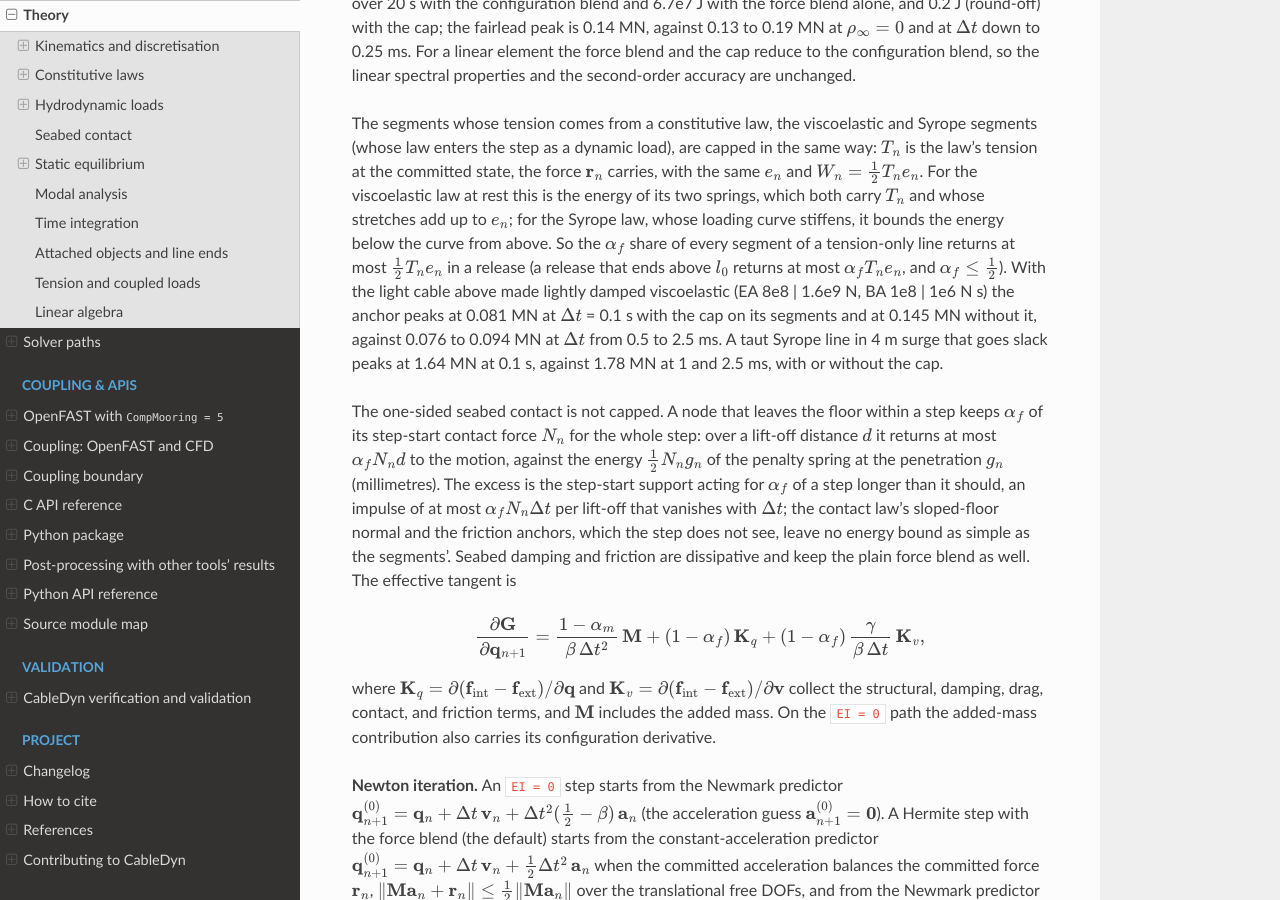
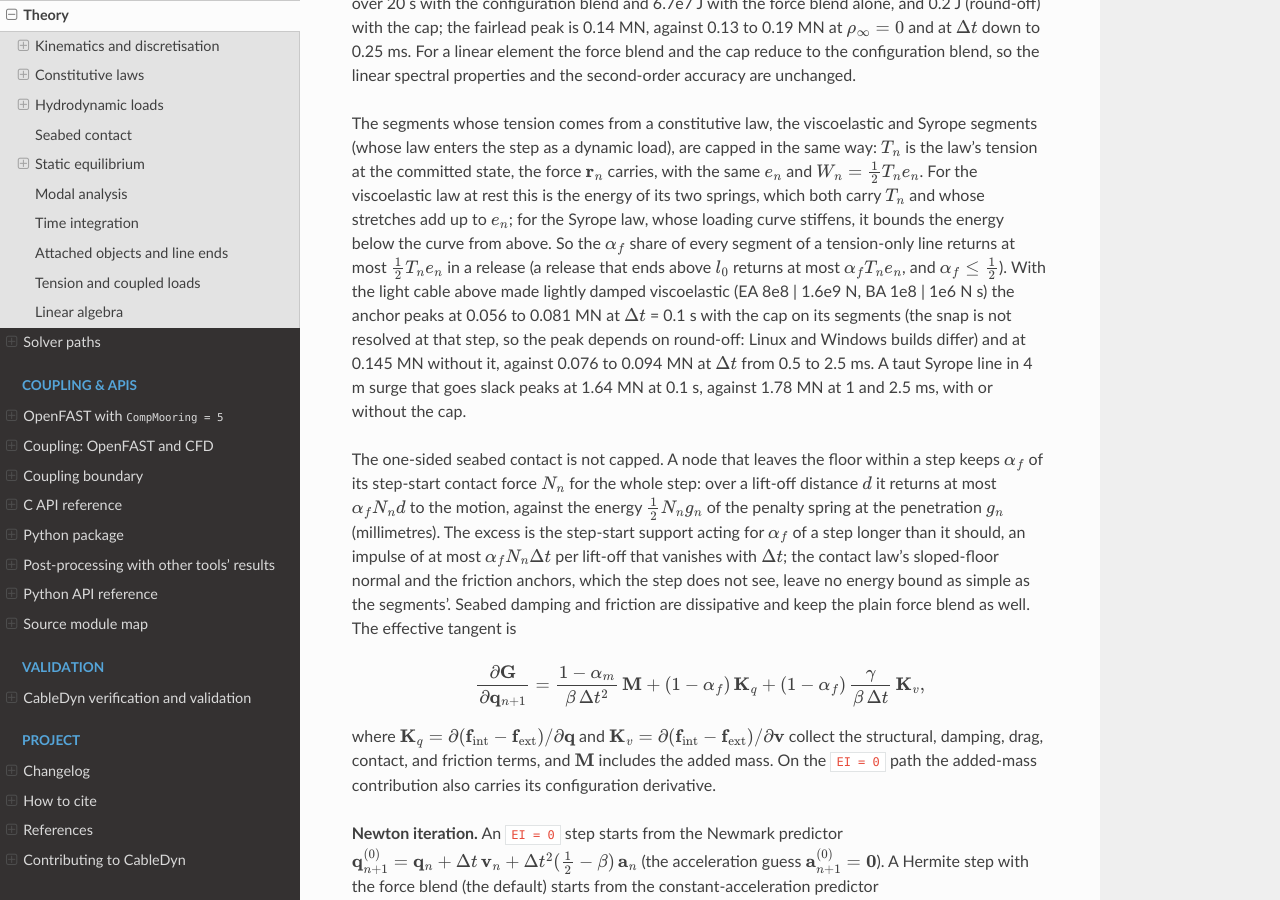
Before and after one commit to SMI-Lab-Inha/CableDyn, a Sphinx documentation site: the page built from doc/theory.rst, in a window 1280 px wide and 900 px high, scrolled down 25316 px. Built offline with Sphinx 7.4.7 and the Read the Docs theme 3.1.0, drawn with Linux system fonts in a browser that asks for light colours.

Commit message:
test(dynamics): platform-robust bound on the viscoelastic slack peak
The viscoelastic light cable in 3 m heave at dtM 0.1 s peaks at the
anchor at 8.1e4 N with gfortran on Windows and 5.6e4 N on Linux: at
that step the snap is not resolved in time (the run notes it), so the
peak depends on round-off. The test's lower bound of 6.5e4 N failed on
Linux; it now only asks that the snap reaches the anchor (4.0e4 N). The
upper bound of 1.0e5 N, which checks the release cap against the
1.45e5 N of the uncapped law segments, is unchanged. The CHANGELOG and
theory quote the range 0.056 to 0.081 MN.

Signed-off-by: Jae Hoon Seo <jaehoon.seo@inha.ac.kr>

```diff
--- a/doc/theory.rst
+++ b/doc/theory.rst
@@ -1358,8 +1358,9 @@ curve from above. So the :math:`\alpha_f` share of every segment of a tension-on
 at most :math:`\tfrac{1}{2} T_n e_n` in a release (a release that ends above :math:`l_0` returns
 at most :math:`\alpha_f T_n e_n`, and :math:`\alpha_f \le \tfrac{1}{2}`). With the light cable
 above made lightly damped viscoelastic (EA 8e8 | 1.6e9 N, BA 1e8 | 1e6 N s) the anchor peaks at
-0.081 MN at :math:`\Delta t` = 0.1 s with the cap on its segments and at 0.145 MN without it,
-against 0.076 to 0.094 MN at :math:`\Delta t` from 0.5 to 2.5 ms. A taut Syrope line in 4 m
+0.056 to 0.081 MN at :math:`\Delta t` = 0.1 s with the cap on its segments (the snap is not
+resolved at that step, so the peak depends on round-off: Linux and Windows builds differ) and
+at 0.145 MN without it, against 0.076 to 0.094 MN at :math:`\Delta t` from 0.5 to 2.5 ms. A taut Syrope line in 4 m
 surge that goes slack peaks at 1.64 MN at 0.1 s, against 1.78 MN at 1 and 2.5 ms, with or
 without the cap.
 
```
Also changed, not shown: CHANGELOG.md (+3 -2 lines), 1 other file.
